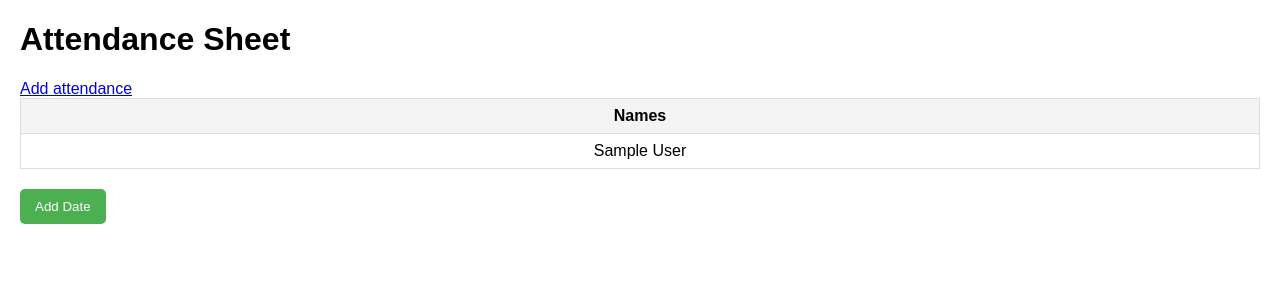
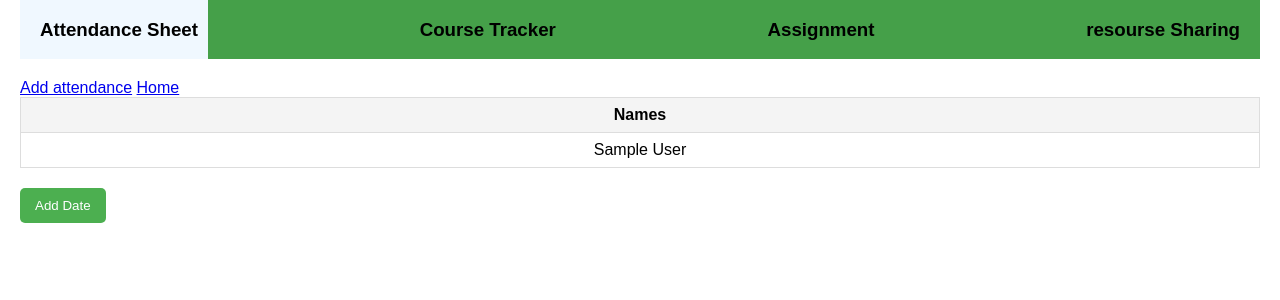
Before and after one commit to ashikurrahmanbhuiyan/smart-classroom, a Node server app: page /attendance_sheet/all in a window 1280 px wide. Shown: the top 300 px of the page. Run offline with Node 20, Linux system fonts and the light colour scheme; tables that the repository leaves empty hold one stand-in row (values such as "Sample post"); some libraries are stand-ins or nearby versions.

Commit message:
all connected pages and still under constraction

```diff
--- a/public/attendance_sheet_all.css
+++ b/public/attendance_sheet_all.css
@@ -1,6 +1,15 @@
 body {
     font-family: Arial, sans-serif;
     margin: 20px;
+    margin-top: 0px;
+}
+
+.header{
+    display: flex;
+    justify-content: space-between;
+    align-items: center;
+    margin-bottom: 20px;
+    background-color: #45a049;
 }
 
 table {
--- a/routes/attendance_sheet.js
+++ b/routes/attendance_sheet.js
@@ -98,4 +98,7 @@ router.get('/all', async(req, res) => {
     }
 });
 
+router.post('/all', async(req, res) => {
+});
+
 module.exports = router;
--- a/views/attendance_sheet.ejs
+++ b/views/attendance_sheet.ejs
@@ -47,6 +47,8 @@
         </table>
         <div class="submission-button">
             <form action="/attendance_sheet/" method="post" id="attendance-form">
+                <a href="/attendance_sheet/all">View All</a>
+                <a href="/">Home</a>
                 <button type="submit">Save the entry </button>
             </form>
         </div>
--- a/views/attendance_sheet_all.ejs
+++ b/views/attendance_sheet_all.ejs
@@ -9,8 +9,15 @@
 </head>
 
 <body>
-    <h1>Attendance Sheet</h1>
+    <div class="header">
+        <div style="background-color: aliceblue; padding-right: 10px;padding-left: 20px;"><h3>Attendance Sheet</h3></div>
+        <h3>Course Tracker</h3>
+        <h3>Assignment</h3>
+        <h3 style="padding-right: 20px;">resourse Sharing</h3>
+    </div>
+
     <a href="/attendance_sheet">Add attendance</a>
+    <a href="/">Home</a>
     <table id="attendanceTable">
         <thead>
                 <th>Names</th>
--- a/views/dashboard.ejs
+++ b/views/dashboard.ejs
@@ -203,7 +203,10 @@
                             <div class="course-item">
                                 <div>
                                     <%= course.batch_name %>
-                                    <br><button style="background-color: green; color : wheat">open</button>
+                                    <br>
+                                    <form method="get" action="/attendance_sheet/all">
+                                        <button style="background-color: green; color : wheat">open</button>
+                                    </form>
                                 </div>
                                 <div>
                                     <h4>
```
Also changed, not shown: public/profilePics/1737269612332-IMG_20240421_160031_398.jpg (deleted), public/profilePics/1737301051348-dfd4e6ea-0fcd-4e9e-901d-f7c9f4881940.jpeg (added).
